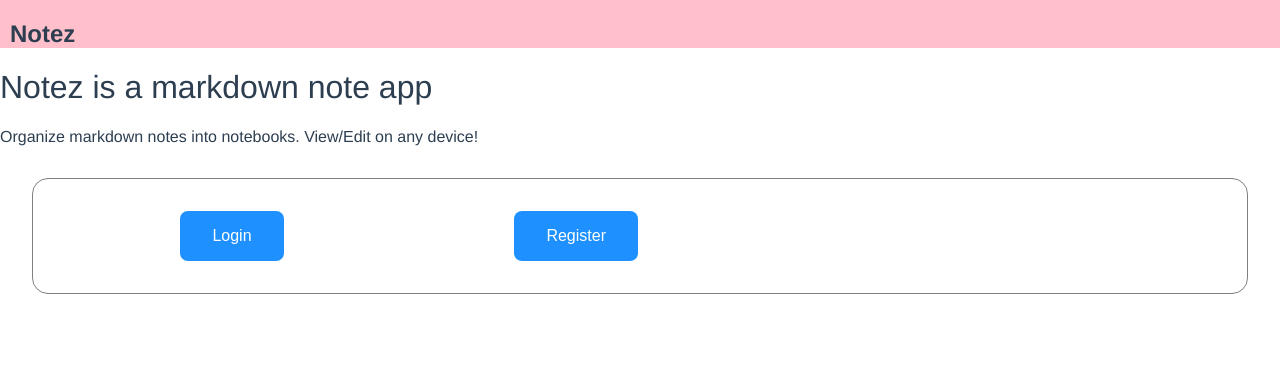
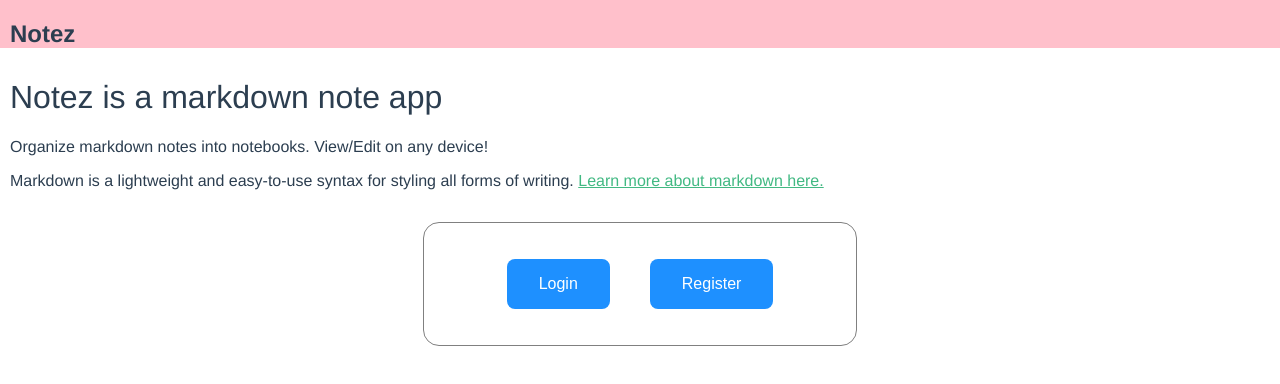
Before and after one commit to dcenatiempo/Notez-web, a Vue app in the folder client/: page / in a window 1280 px wide. Shown: the top 384 px of the page. Built offline with nearby package versions, Linux system fonts and the light colour scheme; no server answers.

Commit message:
update home page

```diff
--- a/client/src/components/home/Home.vue
+++ b/client/src/components/home/Home.vue
@@ -1,7 +1,8 @@
 <template>
-  <div class="hello">
+  <div class="home">
     <h1>Notez is a markdown note app</h1>
     <p>Organize markdown notes into notebooks. View/Edit on any device!</p>
+    <p>Markdown is a lightweight and easy-to-use syntax for styling all forms of writing. <a href='https://guides.github.com/features/mastering-markdown/' targer='_blank' >Learn more about markdown here.</a></p>
     <div v-if='!isLoggedIn' class="get-started">
       <button v-on:click='showLogin'>Login</button>
       <button v-on:click='showRegister'>Register</button>
@@ -54,6 +55,9 @@ export default {
 
 <!-- Add "scoped" attribute to limit CSS to this component only -->
 <style scoped>
+div.home {
+  padding: 10px;
+}
 h1, h2 {
   font-weight: normal;
 }
@@ -69,11 +73,16 @@ a {
   color: #42b983;
 }
 .get-started {
+  max-width: 400px;
   border: 1px solid gray;
   border-radius: 1em;
-  padding: 2em;
+  padding: 1em;
   display: flex;
-  justify-content: space-around;
-  margin: 2em;
+  flex-flow: row wrap;
+  justify-content: center;
+  margin: 2em auto;
+}
+.get-started button {
+  margin: 20px;
 }
 </style>
```
